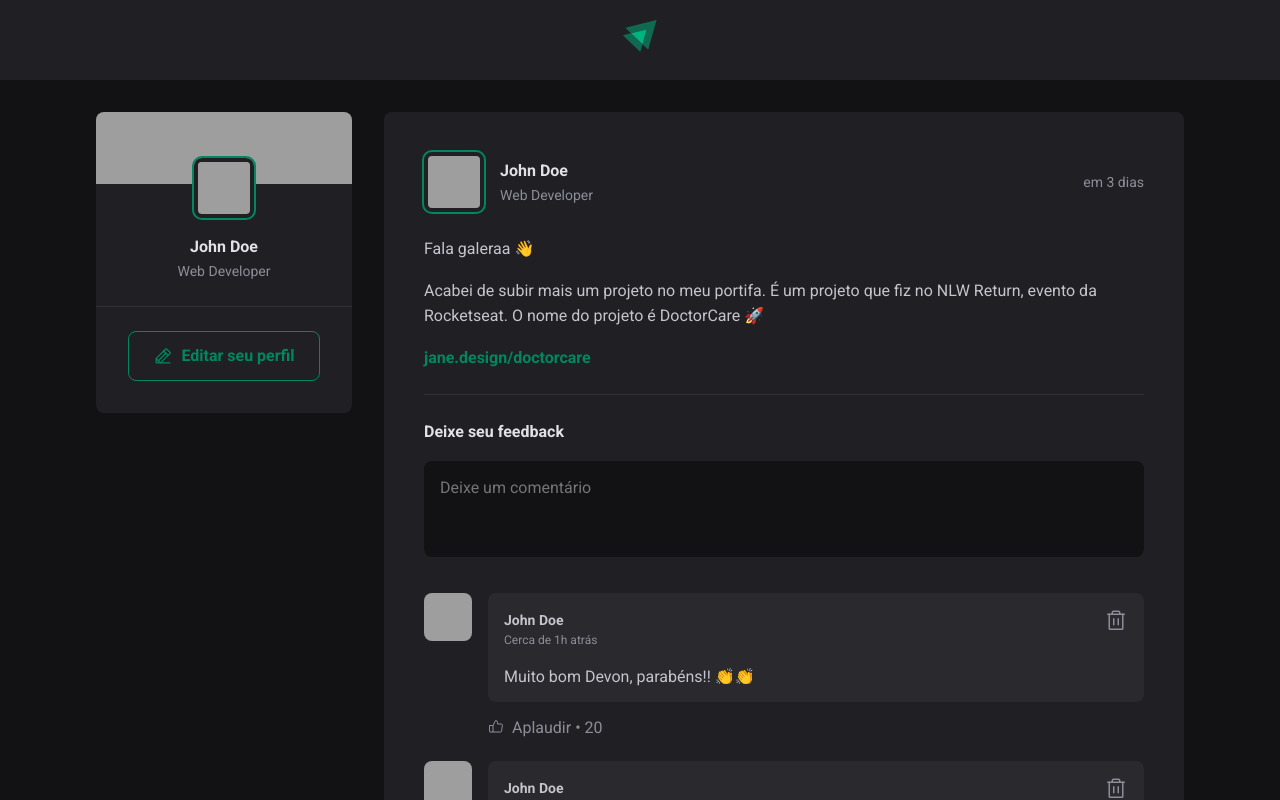
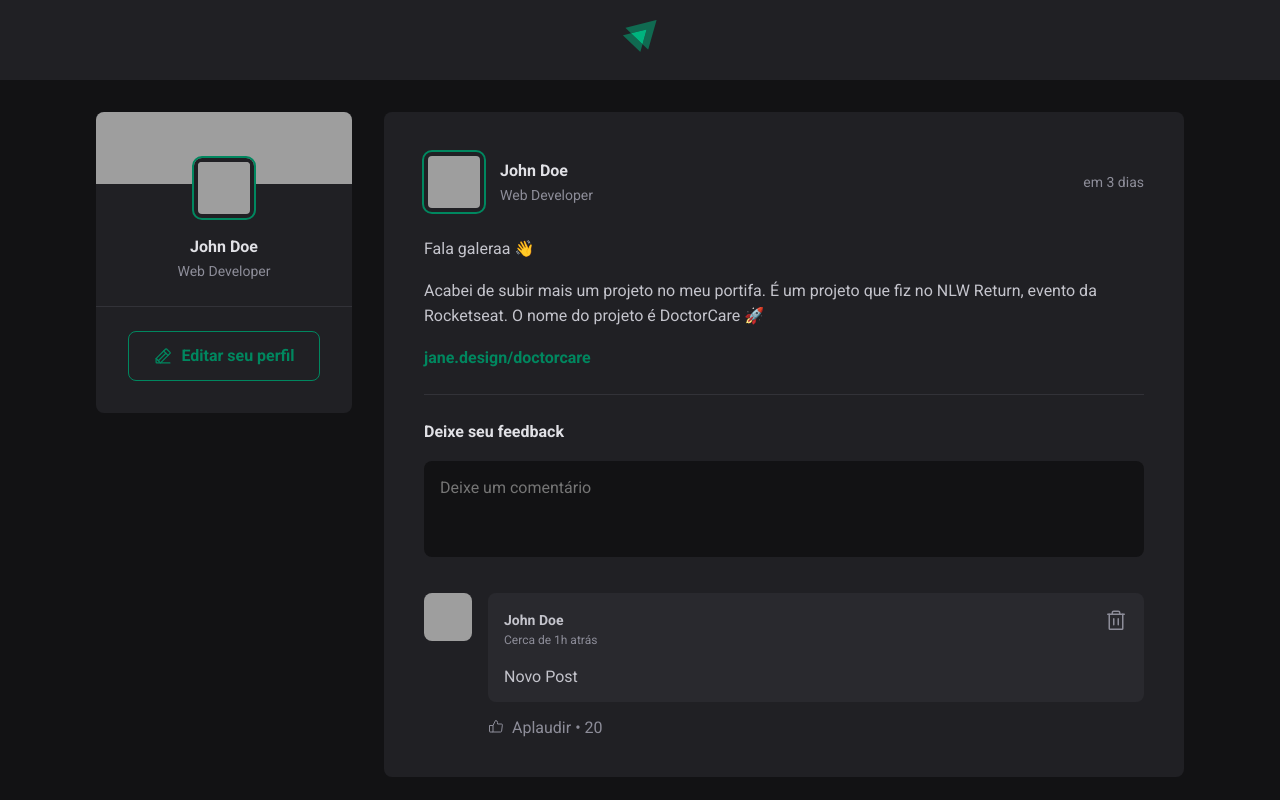
Before and after one commit to geraldobl58/vite-project, a React (Vite) app: page / in a window 1280 px wide. Shown: the top 800 px of the page. Built offline with nearby package versions, Linux system fonts and the light colour scheme; grey boxes are pictures that could not be loaded.

Commit message:
:sparkles: Working with bookshelf and entering comments (Declarative Programming)

```diff
--- a/src/components/Comment.tsx
+++ b/src/components/Comment.tsx
@@ -4,7 +4,11 @@
 
 import styles from './Comment.module.css'
 
-export function Comment() {
+export type CommentProps = {
+  content: string
+}
+
+export function Comment({ content }: CommentProps) {
   return (
     <div className={styles.comment}>
        <Avatar
@@ -30,7 +34,7 @@
             </button>
           </header>
 
-          <p>Muito bom Devon, parabéns!! 👏👏</p>
+          <p>{content}</p>
         </div>
 
         <footer>
--- a/src/components/Post.tsx
+++ b/src/components/Post.tsx
@@ -1,3 +1,5 @@
+import { ChangeEvent, useState } from 'react';
+
 import { format, formatDistanceToNow } from 'date-fns';
 import ptBr  from 'date-fns/locale/pt-BR';
 
@@ -24,6 +26,9 @@
 }
 
 export function Post({ author, content, publishedAt }: PostProps) {
+  const [comments, setComments] = useState<string[]>(['Novo Post'])
+  const [newCommentText, setNewCommentText] = useState('')
+
   const publishedDateFormatted = format(publishedAt, "d 'de' LLLL 'às' HH:mm'h'", {
     locale: ptBr
   })
@@ -32,6 +37,16 @@
     locale: ptBr,
     addSuffix: true
   })
+
+  function handleCreateNewComment(event: ChangeEvent<HTMLInputElement>) {
+    event.preventDefault()
+    setComments([...comments, newCommentText])
+    setNewCommentText('')
+  }
+
+  function handleNewCommentChange(event: ChangeEvent<HTMLInputElement>) {
+    setNewCommentText(event.target.value)
+  }
 
   return (
     <article className={styles.post}>
@@ -69,10 +84,15 @@
         })}
       </div>
 
-      <form className={styles.commentForm}>
+      <form onSubmit={handleCreateNewComment} className={styles.commentForm}>
         <strong>Deixe seu feedback</strong>
 
-        <textarea placeholder='Deixe um comentário' />
+        <textarea
+          name="comment"
+          value={newCommentText}
+          onChange={handleNewCommentChange}
+          placeholder='Deixe um comentário'
+        />
 
         <footer>
           <button type="submit">Publicar</button>
@@ -81,9 +101,9 @@
       </form>
 
       <div className={styles.commentList}>
-        <Comment />
-        <Comment />
-        <Comment />
+        {comments.map(comment => (
+          <Comment content={comment} />
+        ))}
       </div>
 
     </article>
```
